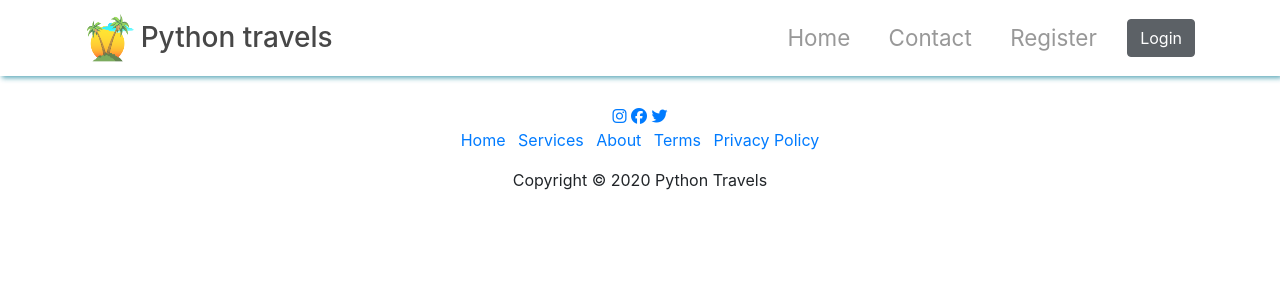
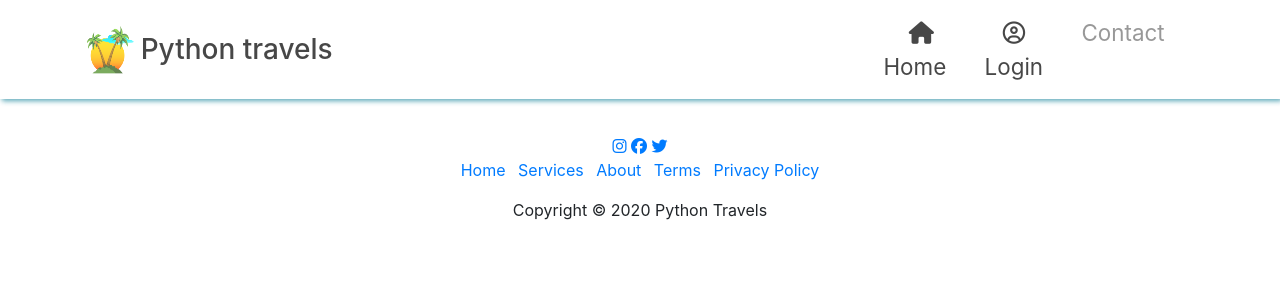
Before and after one commit to froguez/travel_agency, a Django app: template trvgcy/templates/base.html in a window 1280 px wide. Shown: the top 300 px of the page. Run offline with Django 3.2, Linux system fonts and the light colour scheme; the template is opened without the code that fills it, so the values that code supplies are empty; some libraries are stand-ins or nearby versions.

Commit message:
1) Implemented the newaccountModal Class 2) Connected loginModal with newaccountModal 3) Remake the Navbar with icons

```diff
--- a/trvgcy/pages/static/pages/scss/style.css
+++ b/trvgcy/pages/static/pages/scss/style.css
@@ -1,5 +1,5 @@
 body {
-  margin-top: 80px;
+  margin-top: 110px;
 }
 
 .navbar {
--- a/trvgcy/pages/static/pages/scss/style.scss
+++ b/trvgcy/pages/static/pages/scss/style.scss
@@ -1,5 +1,5 @@
 body {
-  margin-top: 80px; }
+  margin-top: 110px; }
 
 .navbar {
   box-shadow: 2px 2px 5px #3292a6;
--- a/trvgcy/templates/partials/_Navbar.html
+++ b/trvgcy/templates/partials/_Navbar.html
@@ -10,20 +10,30 @@
         </button>
         <div class="collapse navbar-collapse" id="navbarCollapse">
             <ul class="navbar-nav ml-auto">
-                <li class="nav-item">
+<!--                <li class="nav-item">
                     <a href="#home" class="nav-link">Home</a>
+                </li> -->
+                <li class="nav-item" role="presentation">
+                    <a class="nav-link active" href="#">&nbsp; &nbsp;
+                        <i class="fas fa-home"></i>
+                        <br>Home
+                    </a>
                 </li>
+                <li class="nav-item" role="presentation">
+                    <a class="nav-link active" href="#loginModal" data-toggle="modal" data-target="#loginModal" style="text-align: center;">
+                        <i class="far fa-user-circle" style="text-align: center;"></i>
+                        <br>Login
+                    </a>
+                </li>
+
                 <li class="nav-item">
                     <a href="#contactModal" data-toggle="modal" data-target="#contactModal" class="nav-link">Contact</a>
                 </li>
-                <li class="nav-item">
-                    <a href="#register" class="nav-link">Register</a>
-                </li>
-            </ul>
+           </ul>
         </div>
-        <!-- LOGIN MODAL TRIGGER -->
+        <!-- LOGIN MODAL TRIGGER
         <button class="btn btn-dark" data-toggle="modal" data-target="#loginModal">Login</button>
-
+        -->
    </div>
 </nav>
 
--- a/trvgcy/templates/partials/_loginModal.html
+++ b/trvgcy/templates/partials/_loginModal.html
@@ -1,11 +1,12 @@
 <!-- LOGIN MODAL -->
-<div class="modal" id="loginModal">
-    <div class="modal-dialog">
+<div class="modal fade" id="loginModal">
+    <div class="modal-dialog" role="document">
         <div class="modal-content">
             <div class="modal-header">
                 <h5 class="modal-title">Log In Form</h5>
                 <button type="button" class="close" data-dismiss="modal" aria-label="Close">
-                        <span aria-hidden="true">×</span></button>
+                        <span aria-hidden="true">×</span>
+                </button>
             </div>
             <div class = "modal-body">
                  <form method="post" action="#">
@@ -22,9 +23,11 @@
                                 <i class="fa fa-arrow-circle-o-right"></i>&nbsp;Login</button>
                         </div>
                         <hr style="color: rgb(191,42,167);height: 0px;background-color: #ef11d9;">
-                        <button class="btn btn-outline-primary btn-block" type="button" style="background-color: rgb(244,245,247);">Create new account</button>
-                 </form>
+                </form>
+                <button class="btn btn-outline-primary btn-block" type="button" data-dismiss="modal" data-toggle="modal" data-target="#newaccountModal" style="background-color: rgb(243,245,247);">Create new account</button>
             </div>
         </div>
     </div>
 </div>
+
+{% include 'partials/_newaccountModal.html' %}
```
Also changed, not shown: trvgcy/templates/partials/_newaccountModal.html (added, +35 -0 lines).
